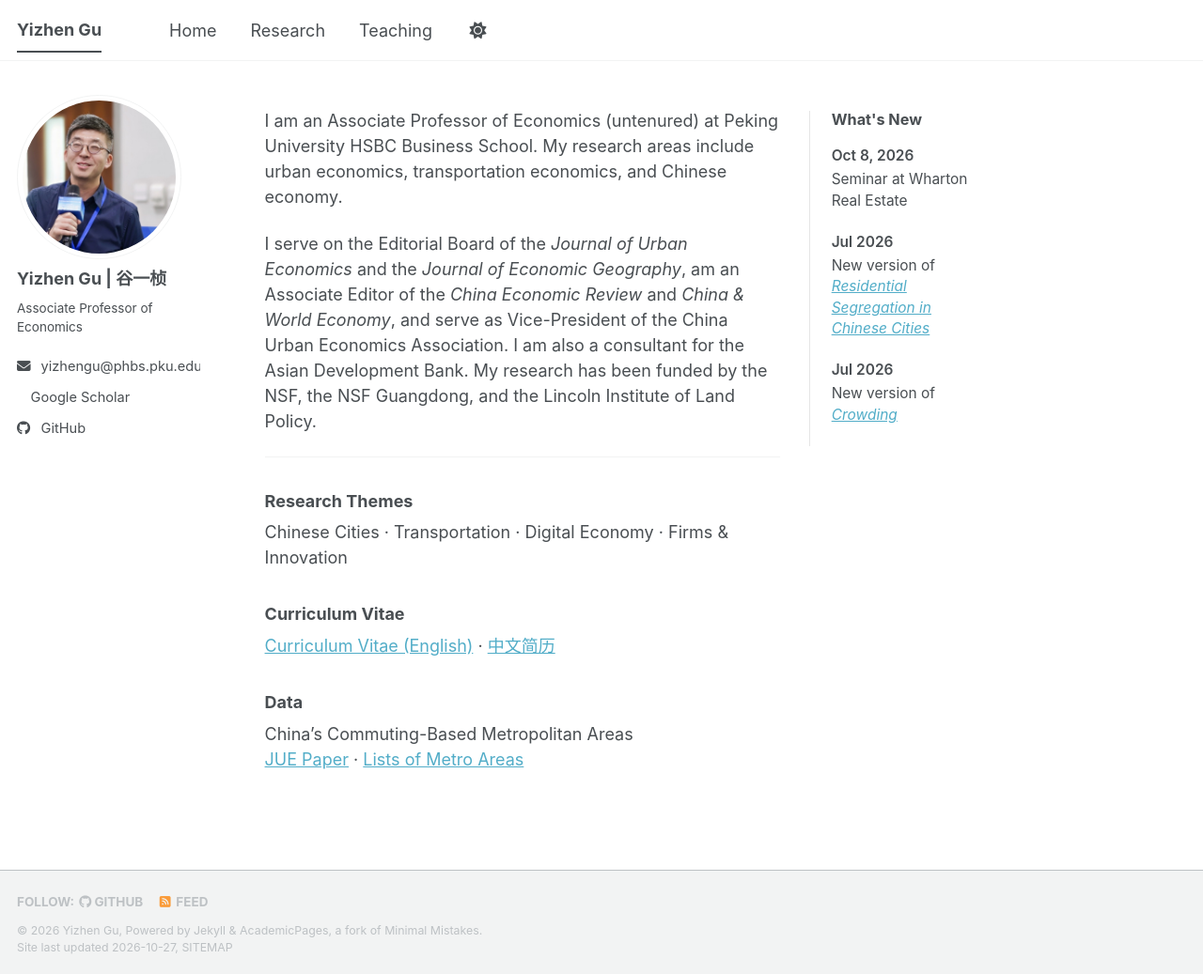
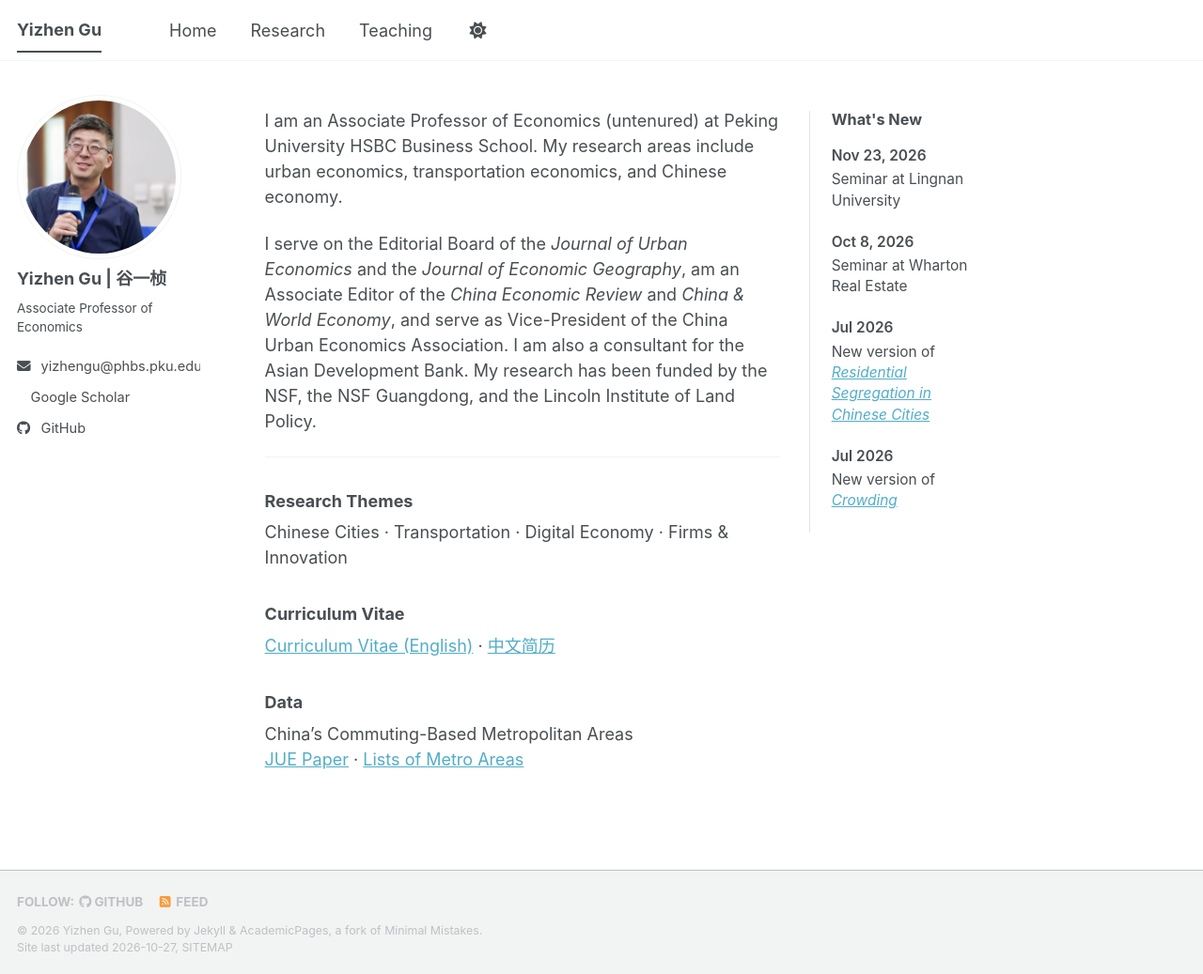
Before and after one commit to yizhengu/yizhengu.github.io, a Jekyll site: the page built from _pages/about.md, in a window 1280 px wide and 1037 px high. Shown: the whole window at 94% size. Built offline with Jekyll 4.4.1, drawn with Linux system fonts in a browser that asks for light colours; a style sheet for code colours, icons or effects is not loaded.

Commit message:
Add news item for seminar at Lingnan University

```diff
--- a/_pages/about.md
+++ b/_pages/about.md
@@ -34,6 +34,11 @@ China's Commuting-Based Metropolitan Areas
 
   <aside class="home-news">
     <h3>What's New</h3>
+
+    <div class="home-news__item">
+      <div class="home-news__date">Nov 23, 2026</div>
+      <div>Seminar at Lingnan University</div>
+    </div>
 
     <div class="home-news__item">
       <div class="home-news__date">Oct 8, 2026</div>
```
